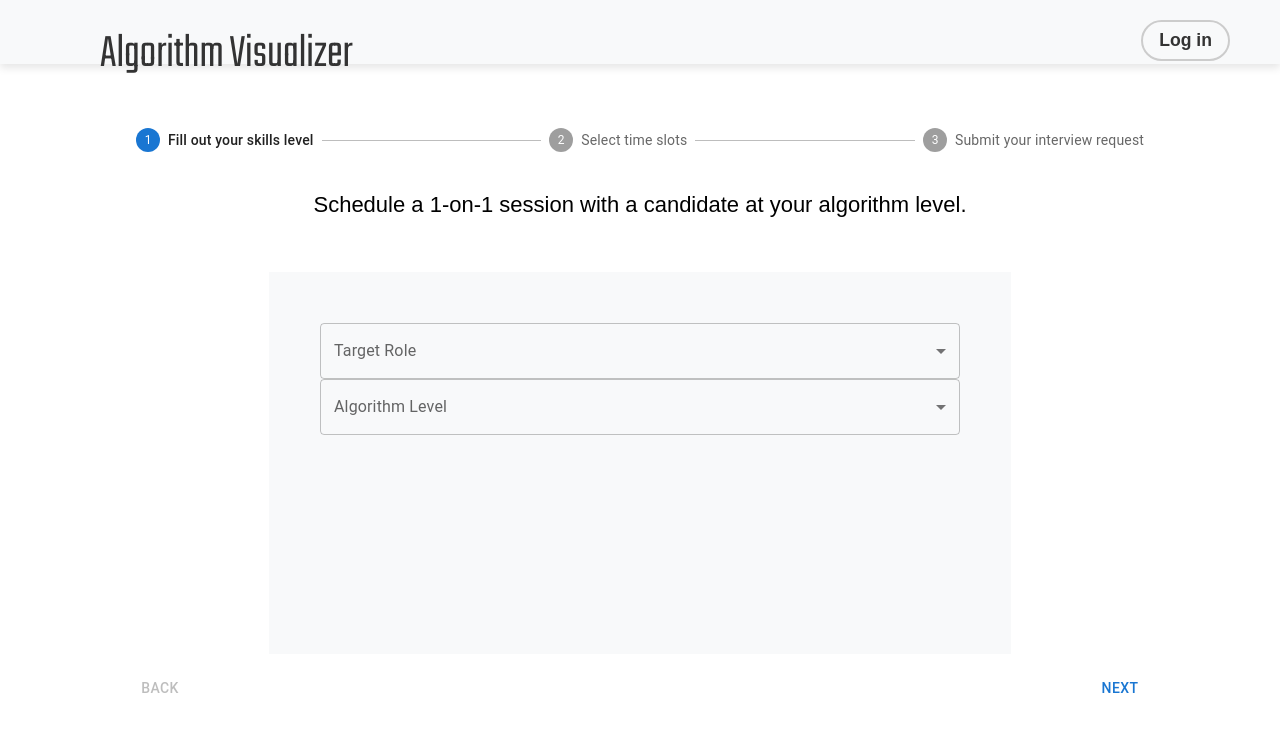
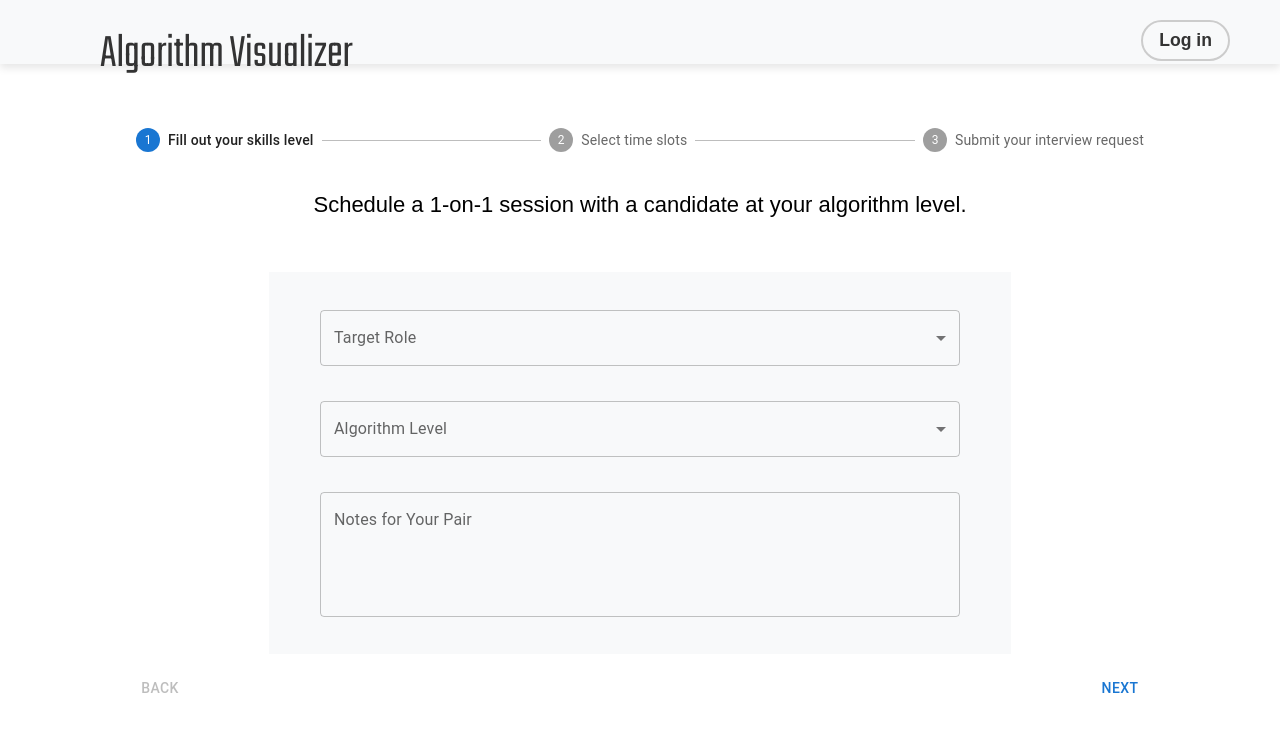
Before and after one commit to Dagimt1/AlgoVision, a React (Create React App) app: page /mockinterview in a window 1280 px wide. Shown: the top 732 px of the page. Built offline with nearby package versions, Linux system fonts and the light colour scheme; a web font is replaced by a local one.

Commit message:
finished skills form

```diff
--- a/src/component/MockInterview/MockInterview.css
+++ b/src/component/MockInterview/MockInterview.css
@@ -13,6 +13,9 @@
   margin: auto;
   padding: 5%;
   background-color: #f8f9fa;
+  display: flex;
+  flex-direction: column;
+  justify-content: center;
 }
 
 .InterviewIntroduction {
--- a/src/component/MockInterview/MockInterview.jsx
+++ b/src/component/MockInterview/MockInterview.jsx
@@ -10,6 +10,9 @@ import ConfirmationPage from './ConfirmationPage';
 const MockInterview = () => {
   const { userData } = useContext(UserContext);
   const [activeStep, setActiveStep] = useState(0);
+  const [targetRole, setTargetRole] = useState('');
+  const [algoLevel, setAlgoLevel] = useState('');
+  const [notes, setNotes] = useState('');
 
   const steps = [
     'Fill out your skills level',
@@ -62,7 +65,16 @@ const MockInterview = () => {
           </>
         ) : (
           <>
-            {activeStep === 0 && <SkillsLevelForm />}
+            {activeStep === 0 && (
+              <SkillsLevelForm
+                targetRole={targetRole}
+                setTargetRole={setTargetRole}
+                algoLevel={algoLevel}
+                setAlgoLevel={setAlgoLevel}
+                notes={notes}
+                setNotes={setNotes}
+              />
+            )}
             {activeStep === 1 && <Calendar />}
             {activeStep === 2 && <ConfirmationPage />}
 
--- a/src/component/MockInterview/SkillsLevelForm.jsx
+++ b/src/component/MockInterview/SkillsLevelForm.jsx
@@ -1,13 +1,14 @@
-import { useState, useEffect, useContext } from 'react';
-import { UserContext } from '../../context/UserContext';
-import NavBar from '../NavBar/NavBarMain';
-import { TextField, Grid, Box, MenuItem } from '@mui/material';
+import { useState, useEffect } from 'react';
+import { TextField, MenuItem } from '@mui/material';
 
-const SkillsLevelForm = () => {
-  const { userData } = useContext(UserContext);
-  const [targetRole, setTargetRole] = useState('');
-  const [algoLevel, setAlgoLevel] = useState('');
-
+const SkillsLevelForm = ({
+  targetRole,
+  setTargetRole,
+  algoLevel,
+  setAlgoLevel,
+  notes,
+  setNotes,
+}) => {
   const algoLevelOptions = ['Beginner', 'Intermediate', 'Advanced'];
   const targetRoleOptions = [
     'Software Engineer',
@@ -32,6 +33,7 @@ const SkillsLevelForm = () => {
           label='Target Role'
           value={targetRole}
           onChange={(e) => setTargetRole(e.target.value)}
+          sx={{ marginBottom: '35px' }}
         >
           {targetRoleOptions.map((option) => (
             <MenuItem key={option} value={option}>
@@ -45,8 +47,9 @@ const SkillsLevelForm = () => {
           select
           variant='outlined'
           label='Algorithm Level'
-          value={targetRole}
-          onChange={(e) => setTargetRole(e.target.value)}
+          value={algoLevel}
+          onChange={(e) => setAlgoLevel(e.target.value)}
+          sx={{ marginBottom: '35px' }}
         >
           {algoLevelOptions.map((option) => (
             <MenuItem key={option} value={option}>
@@ -54,6 +57,16 @@ const SkillsLevelForm = () => {
             </MenuItem>
           ))}
         </TextField>
+
+        <TextField
+          fullWidth
+          multiline
+          variant='outlined'
+          label='Notes for Your Pair'
+          rows={4}
+          value={notes}
+          onChange={(e) => setNotes(e.target.value)}
+        />
       </div>
     </div>
   );
```
